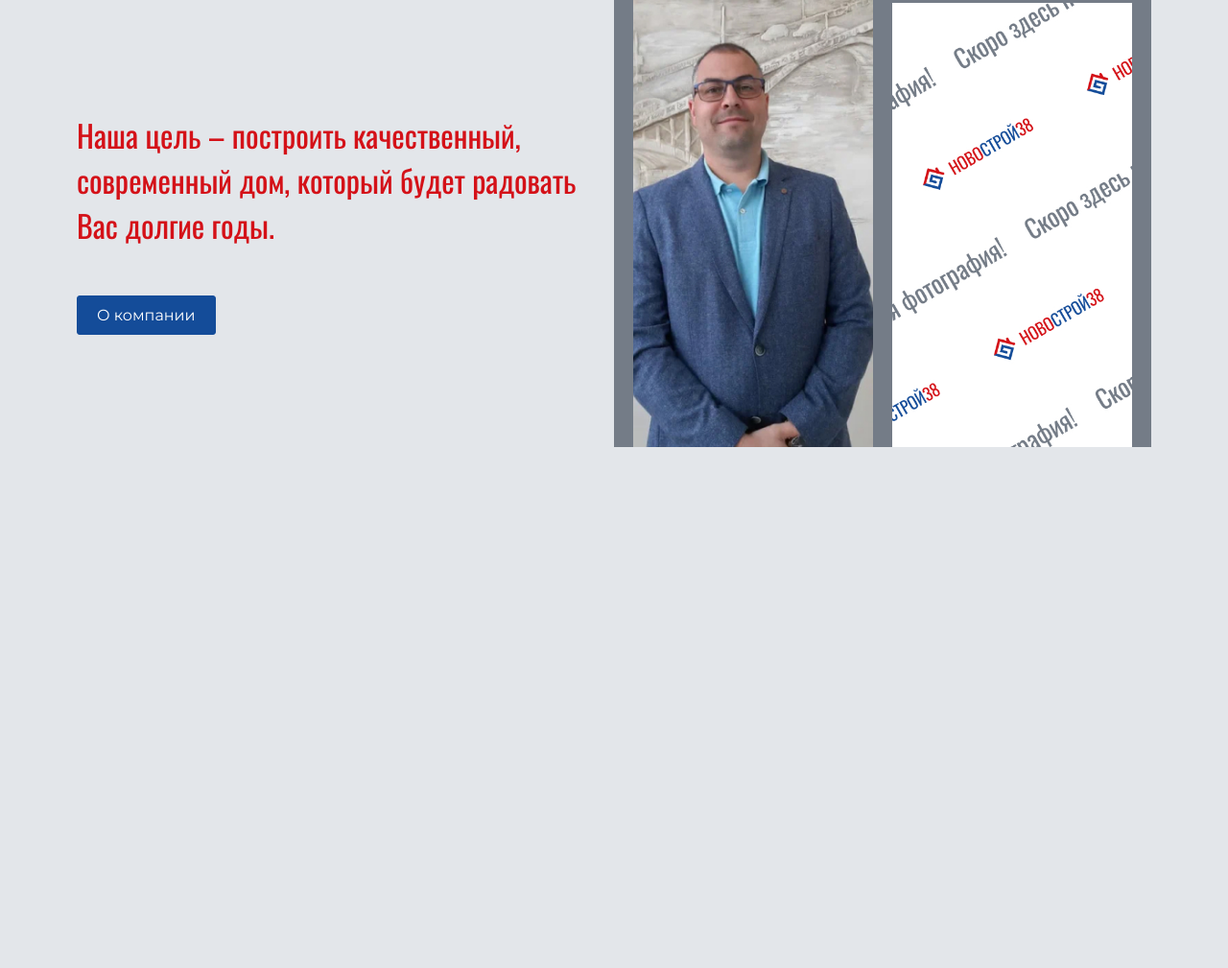
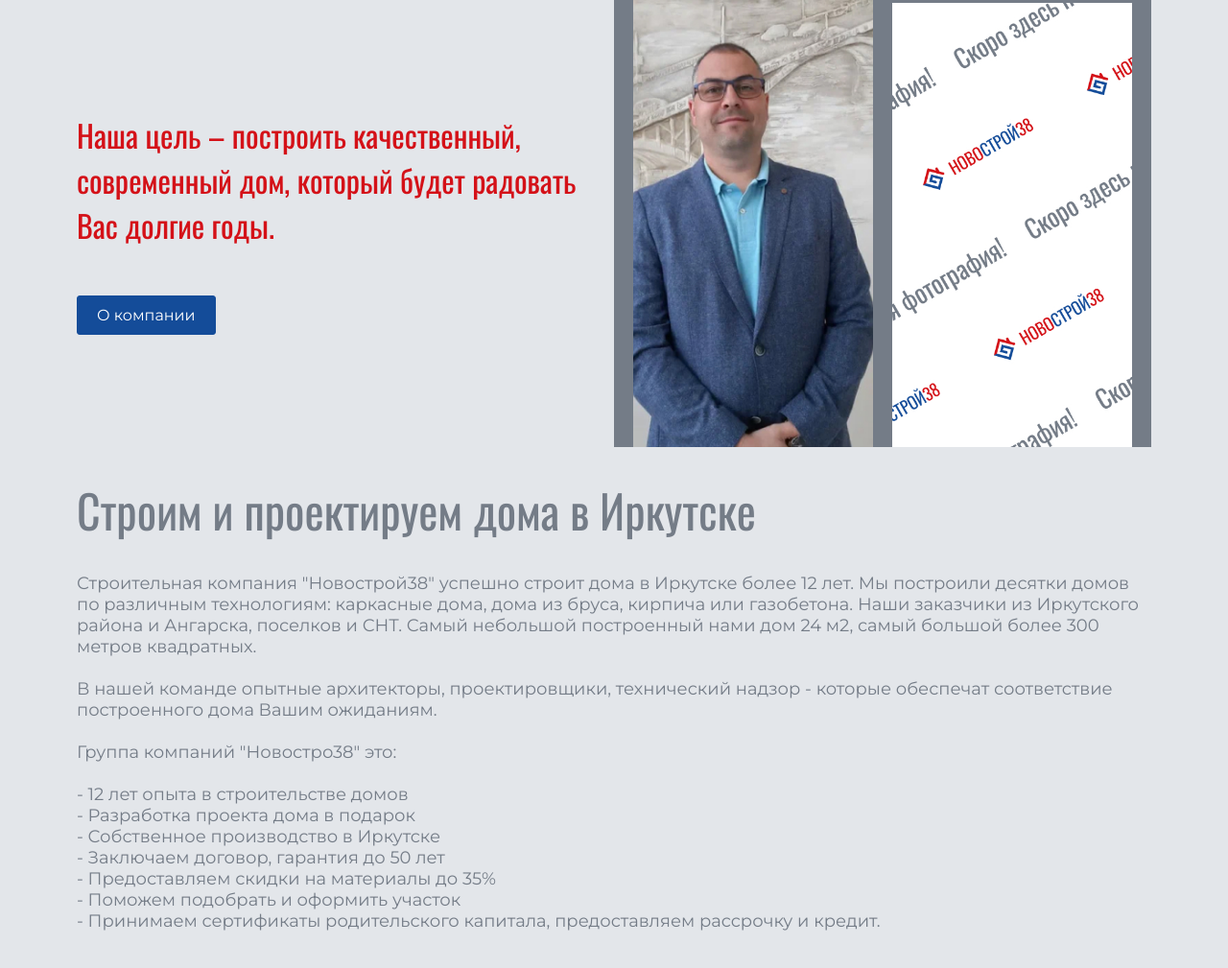
Before and after one commit to LapkiWEB/novostroy, a plain HTML site: page app/index.html in a window 1280 px wide. Shown: the part 5267-6276 px from the top of the page at 96% size. Before the commit the page ends 5763 px from the top, so only its background shows below. Drawn offline with Linux system fonts and the light colour scheme; files whose address does not match are found by name.

Commit message:
add section seo + adaptive

```diff
--- a/app/index.html
+++ b/app/index.html
@@ -558,12 +558,53 @@
               </a>
             </div>
             <div class="team__photo">
-              <div class="team__photo-item team__photo-item--1" style="background-image: url('images/content/light-stub.jpg');"></div>
-              <div class="team__photo-item team__photo-item--2" style="background-image: url('images/content/light-stub.jpg');"></div>
-              <div class="team__photo-item team__photo-item--3" style="background-image: url('images/content/pavel.jpg');"></div>
-              <div class="team__photo-item team__photo-item--4" style="background-image: url('images/content/light-stub.jpg');"></div>
+              <div class="team__photo-item team__photo-item--1"
+                style="background-image: url('images/content/light-stub.jpg');"></div>
+              <div class="team__photo-item team__photo-item--2"
+                style="background-image: url('images/content/light-stub.jpg');"></div>
+              <div class="team__photo-item team__photo-item--3"
+                style="background-image: url('images/content/pavel.jpg');"></div>
+              <div class="team__photo-item team__photo-item--4"
+                style="background-image: url('images/content/light-stub.jpg');"></div>
             </div>
           </div>
+        </div>
+      </section>
+
+      <section class="seo section">
+        <div class="container">
+          <h2 class="seo__title title-h2">
+            Строим и проектируем дома в Иркутске
+          </h2>
+          <p class="seo__text">
+            Строительная компания "Новострой38" успешно строит дома в Иркутске более 12 лет. Мы построили десятки домов
+            по различным технологиям: каркасные дома, дома из бруса, кирпича или газобетона. Наши заказчики из
+            Иркутского района и Ангарска, поселков и СНТ. Самый небольшой построенный нами дом 24 м2, самый большой
+            более 300 метров квадратных.
+            <br>
+            <br>
+            В нашей команде опытные архитекторы, проектировщики, технический надзор - которые обеспечат соответствие
+            построенного дома Вашим ожиданиям.
+            <br>
+            <br>
+            Группа компаний "Новостро38" это:
+            <br>
+            <br>
+            - 12 лет опыта в строительстве домов
+            <br>
+            - Разработка проекта дома в подарок
+            <br>
+            - Собственное производство в Иркутске
+            <br>
+            - Заключаем договор, гарантия до 50 лет
+            <br>
+            - Предоставляем скидки на материалы до 35%
+            <br>
+            - Поможем подобрать и оформить участок
+            <br>
+            - Принимаем сертификаты родительского капитала, предоставляем рассрочку и кредит.
+            <br>
+          </p>
         </div>
       </section>
 
--- a/app/scss/_global.scss
+++ b/app/scss/_global.scss
@@ -120,7 +120,9 @@ body.menu-opened {
   }
 }
 
-
+.section{
+  margin-bottom: 50px;
+}
 
 
 
--- a/app/scss/style.scss
+++ b/app/scss/style.scss
@@ -257,13 +257,11 @@
 
 .main-onescreen__content {
   flex: 0 0 100%;
-  // position: relative;
   z-index: 2;
 }
 
 .main-onescreen__body {
   width: 60%;
-  // padding-top: 168px;
 }
 
 .main-onescreen-title {
@@ -310,8 +308,6 @@
 
 .main-services__item {
   width: 25%;
-  // max-width: 481px;
-  // width: 100%;
   height: 700px;
   background-repeat: no-repeat;
   background-position: center;
@@ -342,7 +338,6 @@
 
 .main-services__item-btn {
   margin: 0 auto;
-
 }
 
 // end section main-services
@@ -432,8 +427,6 @@
   margin: 0 10px;
   margin-top: 220px;
   position: relative;
-
-  // z-index: 1000;
   &::before {
     content: '';
     width: 347px;
@@ -506,15 +499,8 @@
 .team__photo {
   display: grid;
   grid-template-columns: repeat(2, 1fr);
-  // grid-template-rows: repeat(14, 140px);
-  // row-gap: 20px;
   height: 1000px;
   gap: 20px 20px;
-}
-
-.team__photo-item {
-  // background-color: green;
-  // border: 1px solid #000;
 }
 
 .team__photo-item--1 {
```
Also changed, not shown: app/css/style.min.css.
